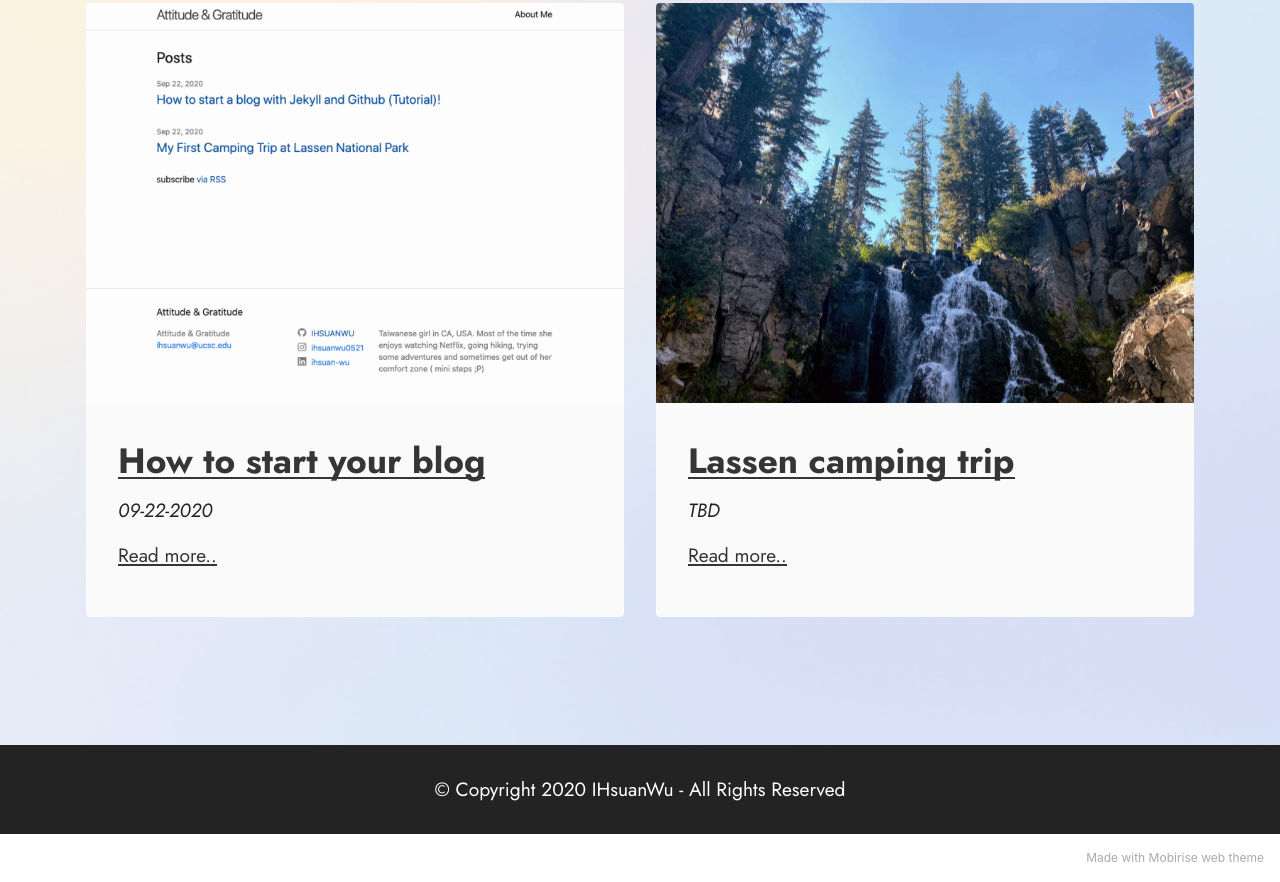
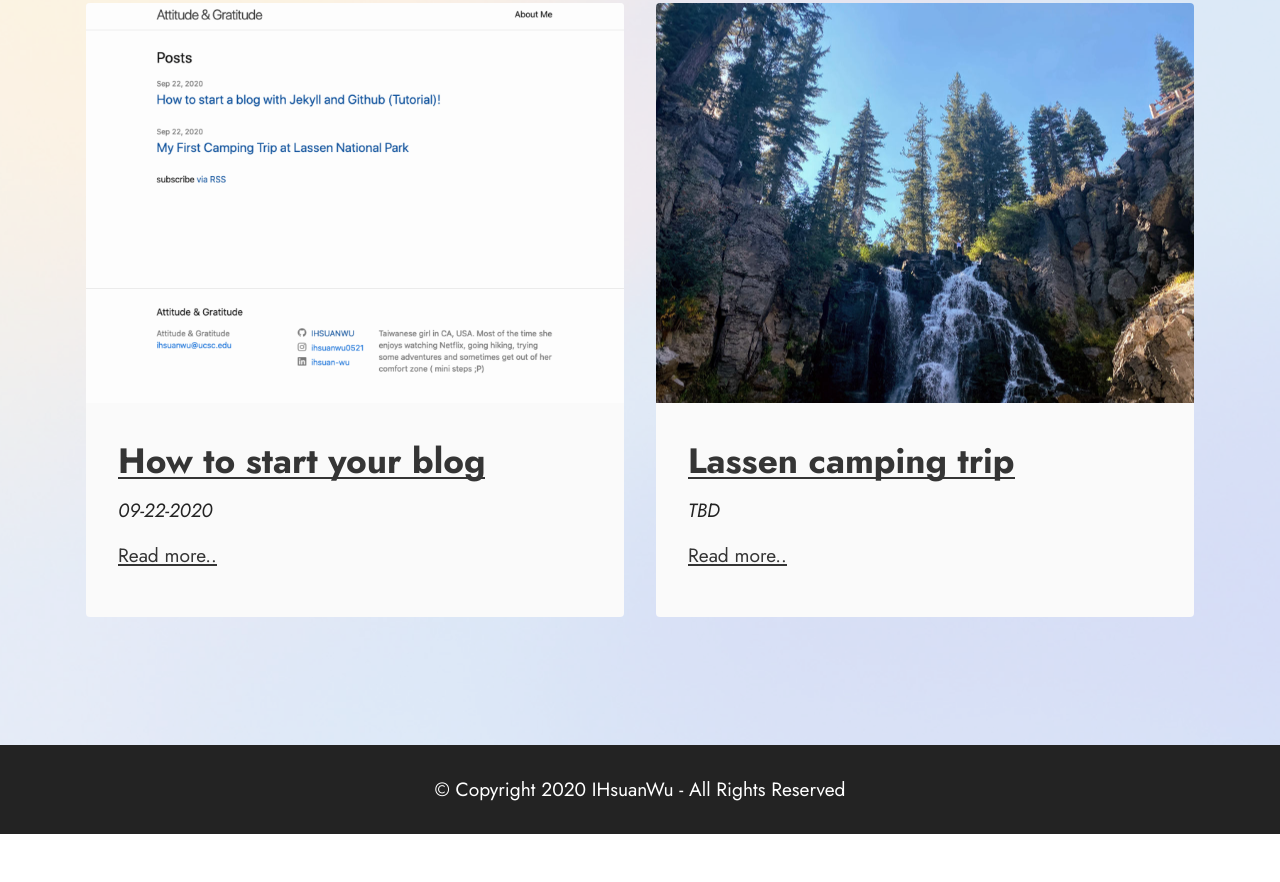
Before and after one commit to IHSUANWU/myblog2, a plain HTML site: page index.html in a window 1280 px wide. Shown: the part 706-1588 px from the top of the page. Drawn offline with Linux system fonts and the light colour scheme; files whose address does not match are found by name.

Commit message:
delete theme name

```diff
--- a/index.html
+++ b/index.html
@@ -159,7 +159,7 @@
             </div>
         </div>
     </div>
-</section><section style="background-color: #fff; font-family: -apple-system, BlinkMacSystemFont, 'Segoe UI', 'Roboto', 'Helvetica Neue', Arial, sans-serif; color:#aaa; font-size:12px; padding: 0; align-items: center; display: flex;"><a href="https://mobirise.site/m" style="flex: 1 1; height: 3rem; padding-left: 1rem;"></a><p style="flex: 0 0 auto; margin:0; padding-right:1rem;">Made with <a href="https://mobirise.site/b" style="color:#aaa;">Mobirise</a> web theme</p></section><script src="assets/web/assets/jquery/jquery.min.js"></script>  <script src="assets/popper/popper.min.js"></script>  <script src="assets/tether/tether.min.js"></script>  <script src="assets/bootstrap/js/bootstrap.min.js"></script>  <script src="assets/smoothscroll/smooth-scroll.js"></script>  <script src="assets/dropdown/js/nav-dropdown.js"></script>  <script src="assets/dropdown/js/navbar-dropdown.js"></script>  <script src="assets/touchswipe/jquery.touch-swipe.min.js"></script>  <script src="assets/viewportchecker/jquery.viewportchecker.js"></script>  <script src="assets/parallax/jarallax.min.js"></script>  <script src="assets/theme/js/script.js"></script>
+</section><section style="background-color: #fff; font-family: -apple-system, BlinkMacSystemFont, 'Segoe UI', 'Roboto', 'Helvetica Neue', Arial, sans-serif; color:#aaa; font-size:12px; padding: 0; align-items: center; display: flex;"><a href="https://mobirise.site/m" style="flex: 1 1; height: 3rem; padding-left: 1rem;"></a><p style="flex: 0 0 auto; margin:0; padding-right:1rem;"><a href="https://mobirise.site/b" style="color:#aaa;"></a></p></section><script src="assets/web/assets/jquery/jquery.min.js"></script>  <script src="assets/popper/popper.min.js"></script>  <script src="assets/tether/tether.min.js"></script>  <script src="assets/bootstrap/js/bootstrap.min.js"></script>  <script src="assets/smoothscroll/smooth-scroll.js"></script>  <script src="assets/dropdown/js/nav-dropdown.js"></script>  <script src="assets/dropdown/js/navbar-dropdown.js"></script>  <script src="assets/touchswipe/jquery.touch-swipe.min.js"></script>  <script src="assets/viewportchecker/jquery.viewportchecker.js"></script>  <script src="assets/parallax/jarallax.min.js"></script>  <script src="assets/theme/js/script.js"></script>
 
 
  <div id="scrollToTop" class="scrollToTop mbr-arrow-up"><a style="text-align: center;"><i class="mbr-arrow-up-icon mbr-arrow-up-icon-cm cm-icon cm-icon-smallarrow-up"></i></a></div>
```
